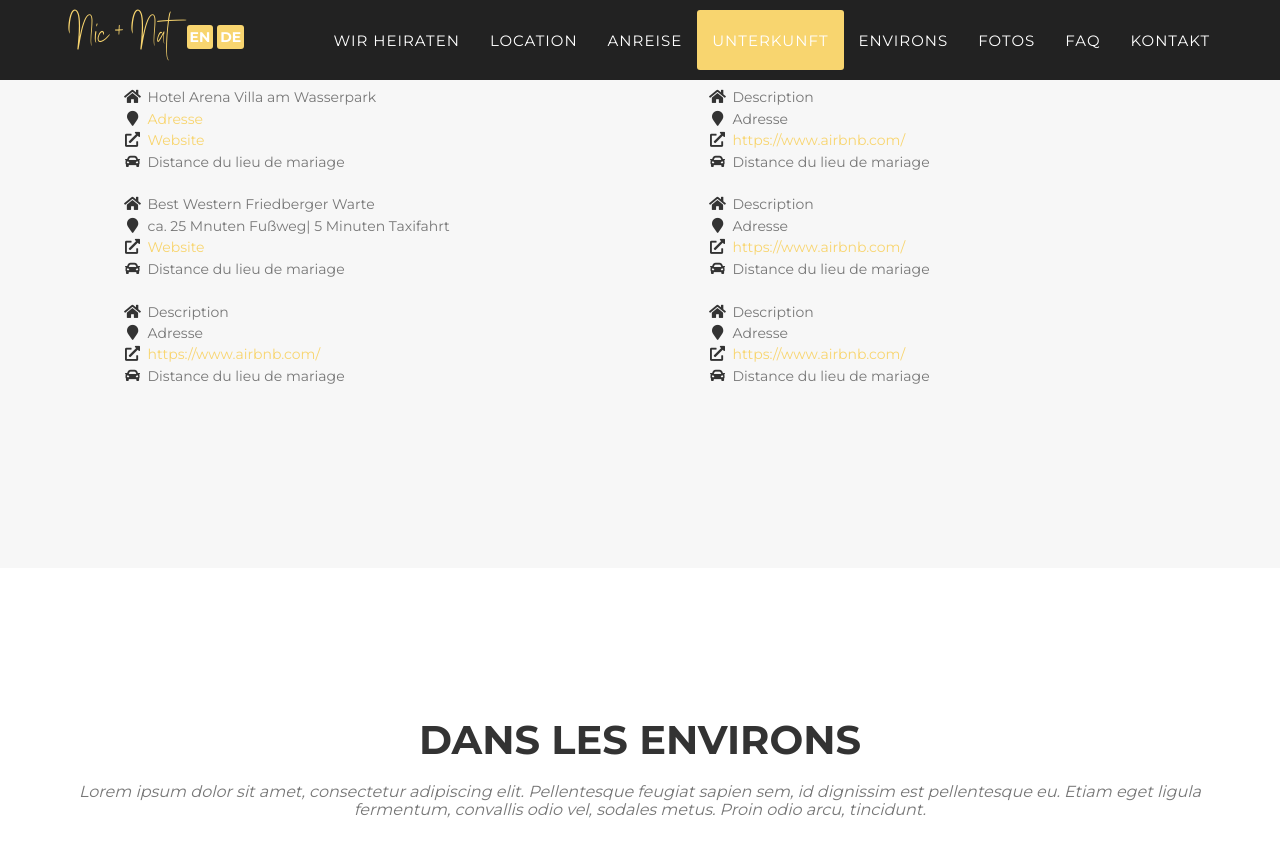
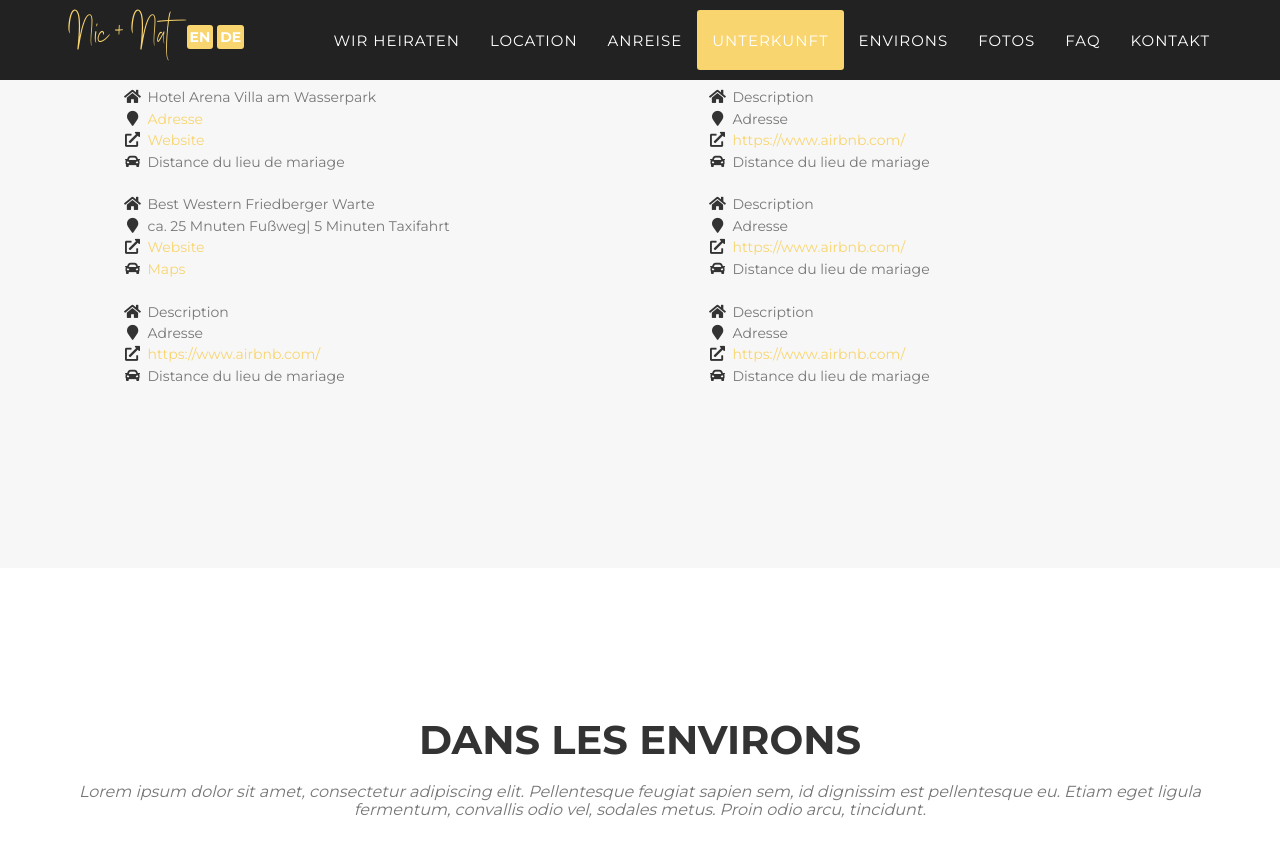
Before and after one commit to nic-nat/wedding, a Jekyll site: the page built from _fr_pages/index.html, in a window 1280 px wide and 900 px high, scrolled down 4004 px, cut to the strip 0-869 px from the top of the window. Shown: the top 857 px of the strip. Built offline with Jekyll 4.4.1, drawn with Linux system fonts in a browser that asks for light colours; some web fonts are replaced.

Commit message:
Update stay.html

```diff
--- a/_includes/fr_data/stay.html
+++ b/_includes/fr_data/stay.html
@@ -42,7 +42,7 @@
                                 <span class="fa-li"><i class="fas fa-external-link-alt"></i></span><span class="plist"><a href="https://www.ibhotel-frankfurt.de">Website</a></span>
                             </li>
                             <li>
-                                <span class="fa-li"><i class="fa fa-car"></i></span><span class="text-muted plist">Distance du lieu de mariage</span>
+                                <span class="fa-li"><i class="fa fa-car"></i></span><span class="plist"><a href="https://www.google.com/maps/place/Best+Western+Premier+IB+Hotel+Friedberger+Warte/@50.1413923,8.6967002,17z/data=!3m1!4b1!4m8!3m7!1s0x47bd0edc267b11bd:0x4945752d0d571543!5m2!4m1!1i2!8m2!3d50.1413889!4d8.6988889">Maps</a></span>
                             </li>
                             <li><br></li>
                         </ul>
```
